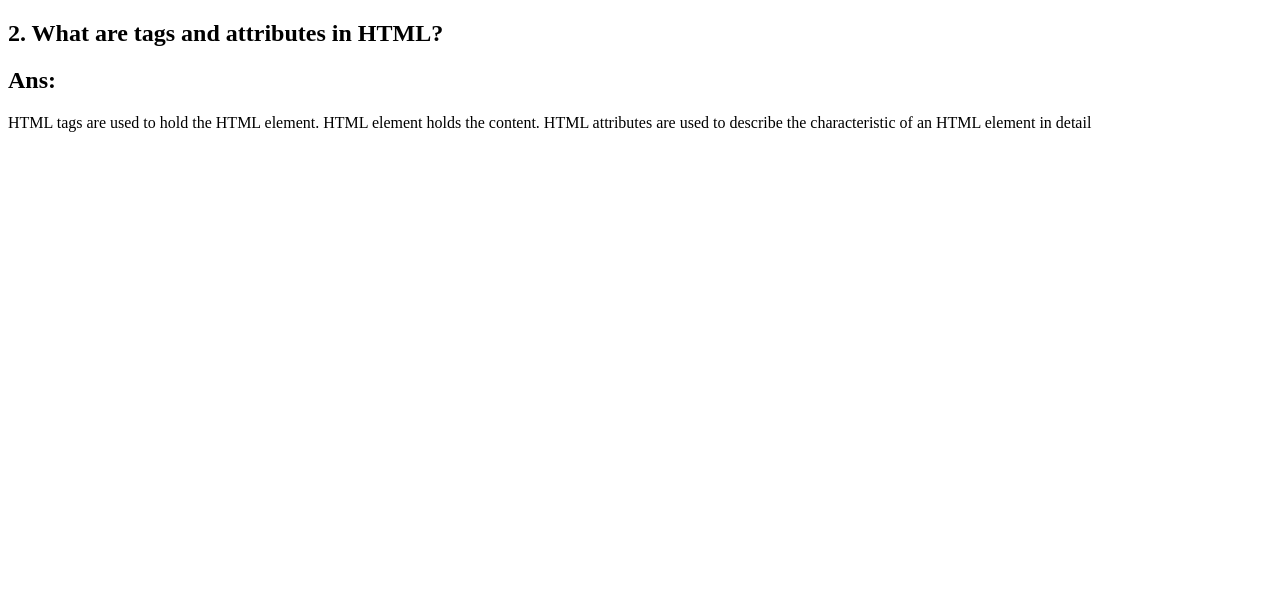
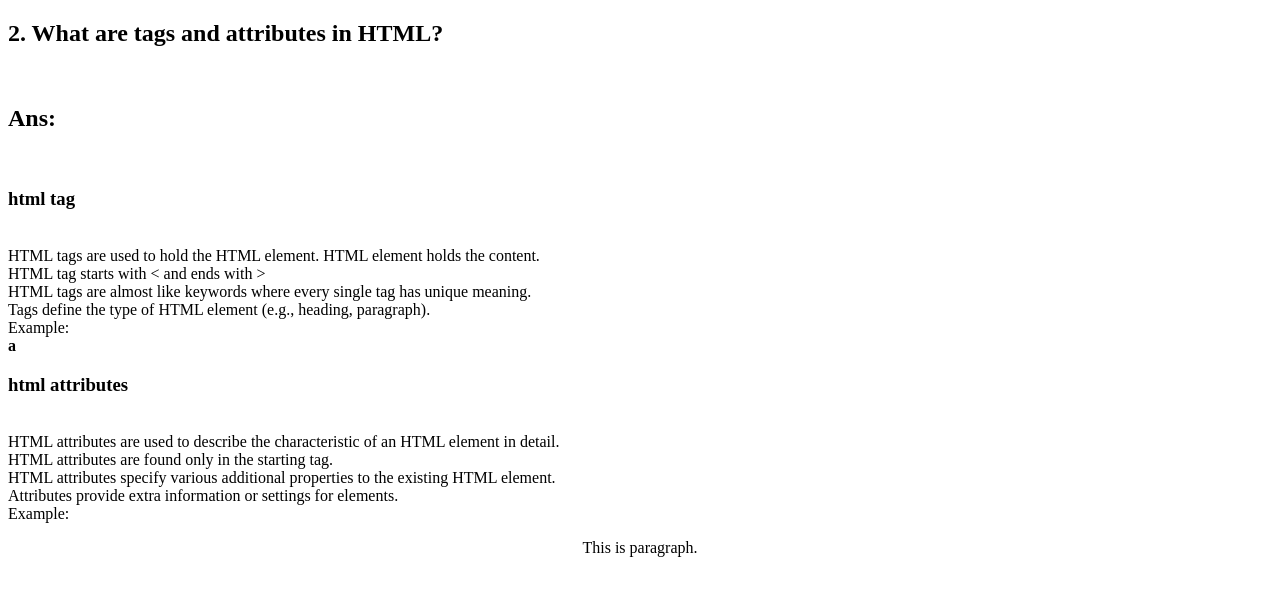
Before and after one commit to Dishabhimani/11julydishu, a plain HTML site: page Assignment-1/Module-3.html/Que-2.html in a window 1280 px wide. Drawn offline with Linux system fonts and the light colour scheme.

Commit message:
Update Que-2.html

```diff
--- a/Assignment-1/Module-3.html/Que-2.html
+++ b/Assignment-1/Module-3.html/Que-2.html
@@ -6,10 +6,37 @@
     <title>Module-3</title>
 </head>
 <body>
-    <h2>2. What are tags and attributes in HTML?</h2>
-    <h2>Ans:</h2>
-    HTML tags are used to hold the HTML element. HTML element holds the content.
-    HTML attributes are used to describe the characteristic of an HTML element in detail
+    <h2>2. What are tags and attributes in HTML?</h2><br>
+    <h2>Ans:</h2><br>
+    <h3>html tag</h3><br>
+    HTML tags are used to hold the HTML element. HTML element holds the content.<br>
+    HTML tag starts with < and ends with ></and><br>
+    HTML tags are almost like keywords where every single tag has unique meaning.<br>
+    Tags define the type of HTML element (e.g., heading, paragraph).<br>
+
+
+
+    Example: <br>
+     <!-- <b> is the starting tag and </b> is the ending tag.<br> -->
+
+
+     <b> a</b>
+
+
+
+
+    <h3>html attributes</h3><br>
+    HTML attributes are used to describe the characteristic of an HTML element in detail.<br>
+    HTML attributes are found only in the starting tag.<br>
+    HTML attributes specify various additional properties to the existing HTML element.<br>
+    Attributes provide extra information or settings for elements.<br>
+
+    Example:
+    <!-- In this example <p> is the starting tag and </p> is the ending tag with extra css attributes. -->
+
+
+    <p align="center">This is paragraph.</p>
+
 
 
 </body>
```
